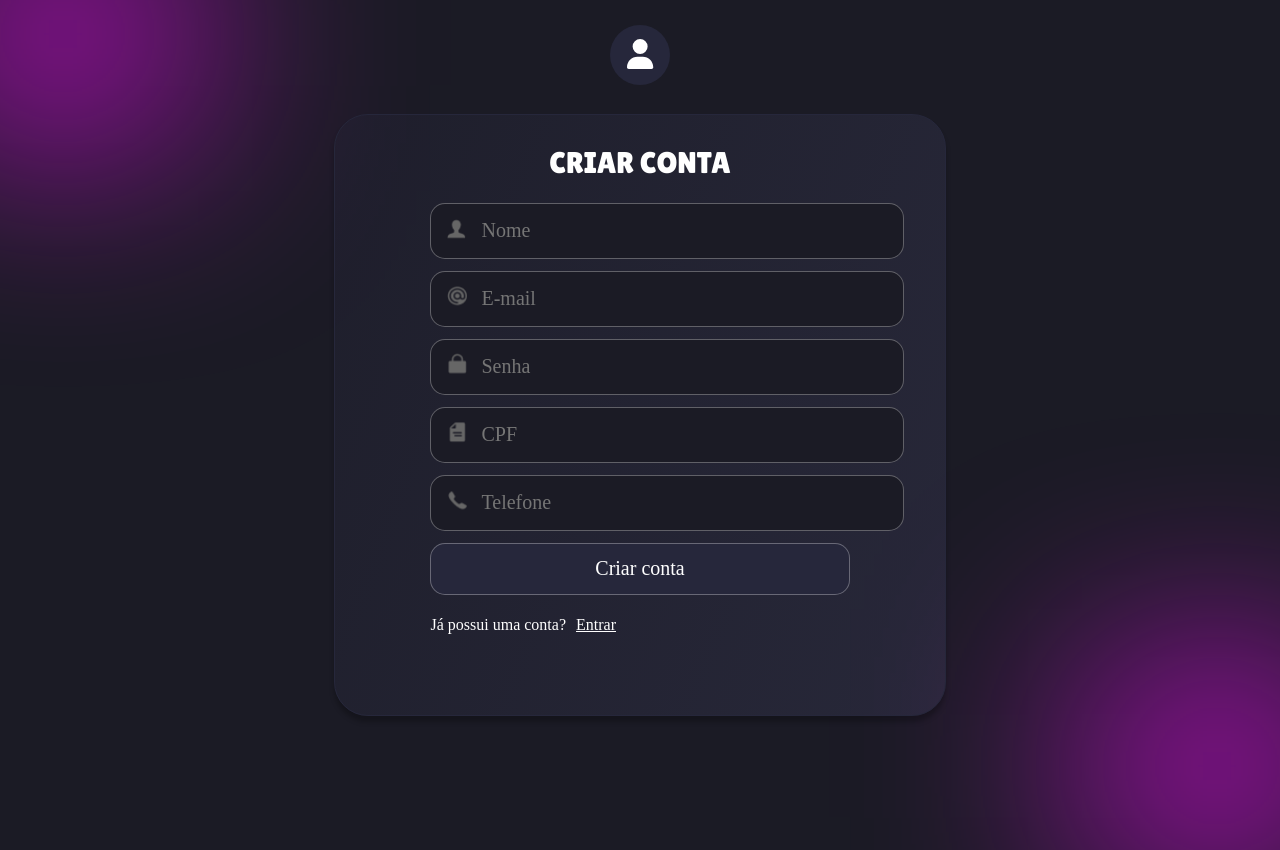
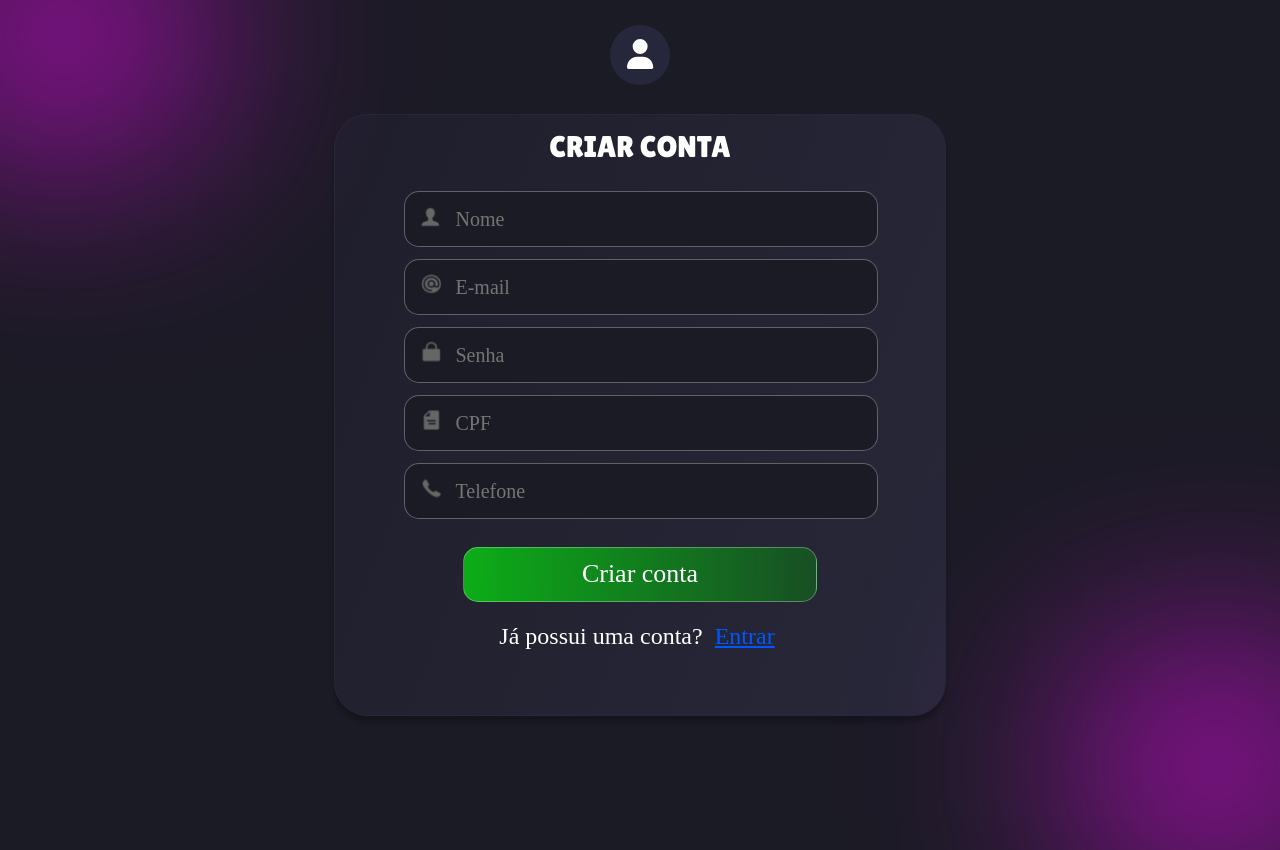
Before and after one commit to Iann29/financialManager, a React (Create React App) app: page / in a window 1280 px wide. Shown: the top 850 px of the page. Built offline with nearby package versions, Linux system fonts and the light colour scheme.

Commit message:
Concluído design do Register

```diff
--- a/src/Register.css
+++ b/src/Register.css
@@ -90,11 +90,16 @@ body {
   align-items: center;
 }
 
+/* Variáveis para ajustar o x e y */
 .input-group {
+  --x: 0px;
+  --y: 0px;
+
   position: relative;
   width: 419.046px; /* Valor exato do Figma */
   height: 52px; /* Valor exato do Figma */
   margin-bottom: 16px; /* Espaçamento entre inputs */
+  transform: translate(var(--x), var(--y));
 }
 
 .register-input {
@@ -144,19 +149,26 @@ body {
 }
 
 .register-button {
-  width: 100%;
-  height: 52px;
+  width: 354.098px; /* Valor exato do Figma */
+  height: 54.656px; /* Valor exato do Figma */
+  flex-shrink: 0;
   border-radius: 15px;
   border: 0.5px solid rgba(255, 255, 255, 0.30);
-  background: #26273B;
+  background: linear-gradient(91deg, rgba(0, 255, 10, 0.63) 0%, rgba(0, 153, 6, 0.36) 100%);
   color: #FFF;
-  font-family: "Source Serif Pro";
-  font-size: 20px;
+  text-align: center;
+  font-family: "Sulphur Point";
+  font-size: 26px;
   font-style: normal;
   font-weight: 400;
   line-height: normal;
   cursor: pointer;
+  display: flex;
+  align-items: center;
+  justify-content: center;
+  margin-top: 20px; /* Ajuste conforme necessário para espaçamento */
 }
+
 
 .success-message {
   color: #0f0;
@@ -166,17 +178,24 @@ body {
 
 .have-account {
   margin-top: 20px;
+  text-align: center;
   color: #FFF;
-  font-family: "Source Serif Pro";
-  font-size: 16px;
+  font-family: "Sulphur Point";
+  font-size: 24px;
+  font-style: normal;
+  font-weight: 400;
+  line-height: normal;
 }
 
 .have-account-button {
   background: none;
   border: none;
-  color: #FFF;
+  color: #0057FF;
+  font-family: "Sulphur Point";
+  font-size: 24px;
+  font-style: normal;
+  font-weight: 400;
+  line-height: normal;
   cursor: pointer;
   text-decoration: underline;
-  font-family: "Source Serif Pro";
-  font-size: 16px;
 }
--- a/src/Register.js
+++ b/src/Register.js
@@ -58,7 +58,7 @@ const Register = () => {
           <div className="background-rectangle">
             <form onSubmit={onSubmit} className="register-form">
               <h2 className="register-title">CRIAR CONTA</h2>
-              <div className="input-group">
+              <div className="input-group" style={{ '--x': '-26px', '--y': '4px' }}>
                 <span className="input-icon nome"></span>
                 <input
                   type="text"
@@ -70,7 +70,7 @@ const Register = () => {
                   className="register-input"
                 />
               </div>
-              <div className="input-group">
+              <div className="input-group" style={{ '--x': '-26px', '--y': '4px' }}>
                 <span className="input-icon email"></span>
                 <input
                   type="email"
@@ -82,7 +82,7 @@ const Register = () => {
                   className="register-input"
                 />
               </div>
-              <div className="input-group">
+              <div className="input-group" style={{ '--x': '-26px', '--y': '4px' }}>
                 <span className="input-icon senha"></span>
                 <input
                   type="password"
@@ -94,7 +94,7 @@ const Register = () => {
                   className="register-input"
                 />
               </div>
-              <div className="input-group">
+              <div className="input-group" style={{ '--x': '-26px', '--y': '4px' }}>
                 <span className="input-icon cpf"></span>
                 <input
                   type="text"
@@ -106,7 +106,7 @@ const Register = () => {
                   className="register-input"
                 />
               </div>
-              <div className="input-group">
+              <div className="input-group" style={{ '--x': '-26px', '--y': '4px' }}>
                 <span className="input-icon telefone"></span>
                 <input
                   type="text"
```
